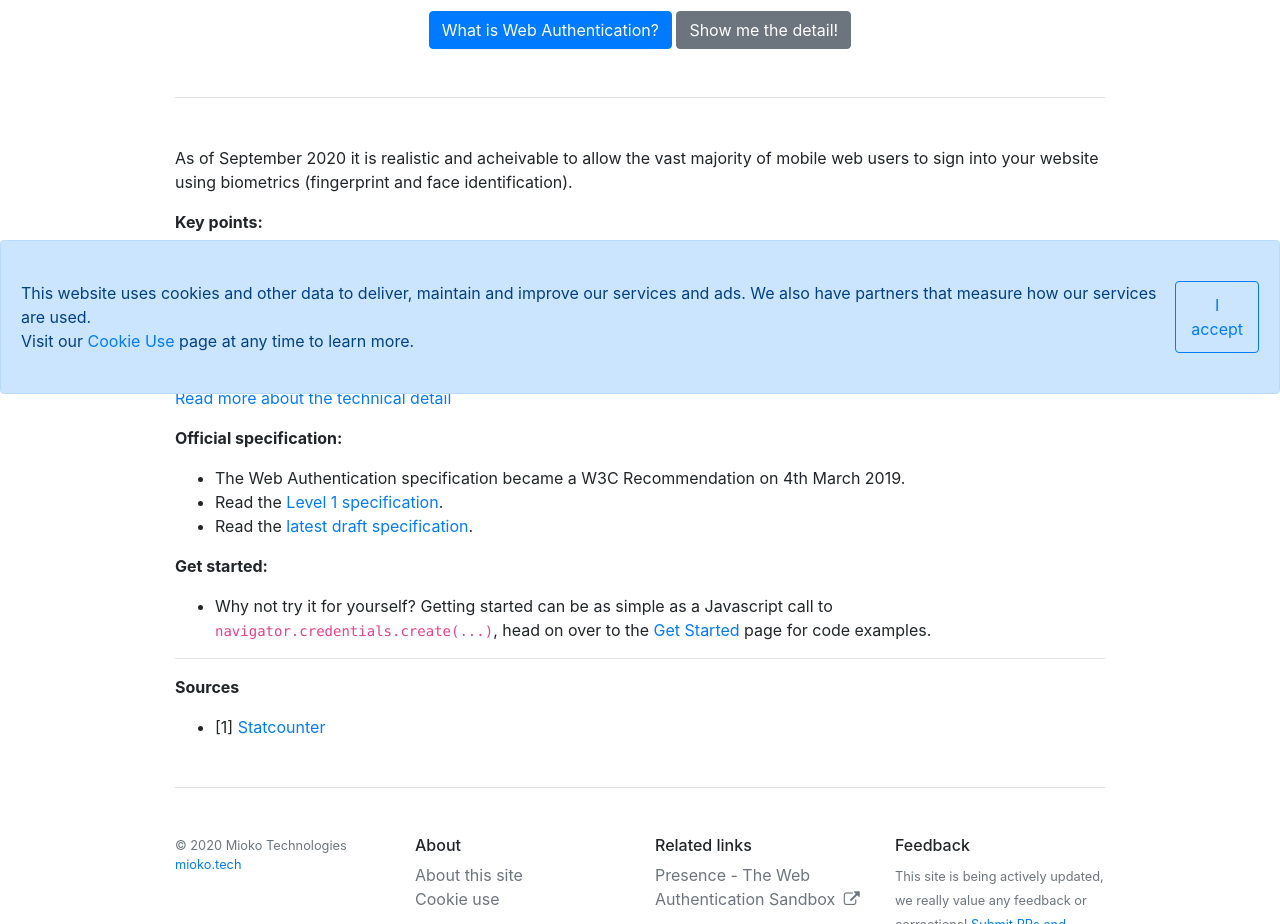
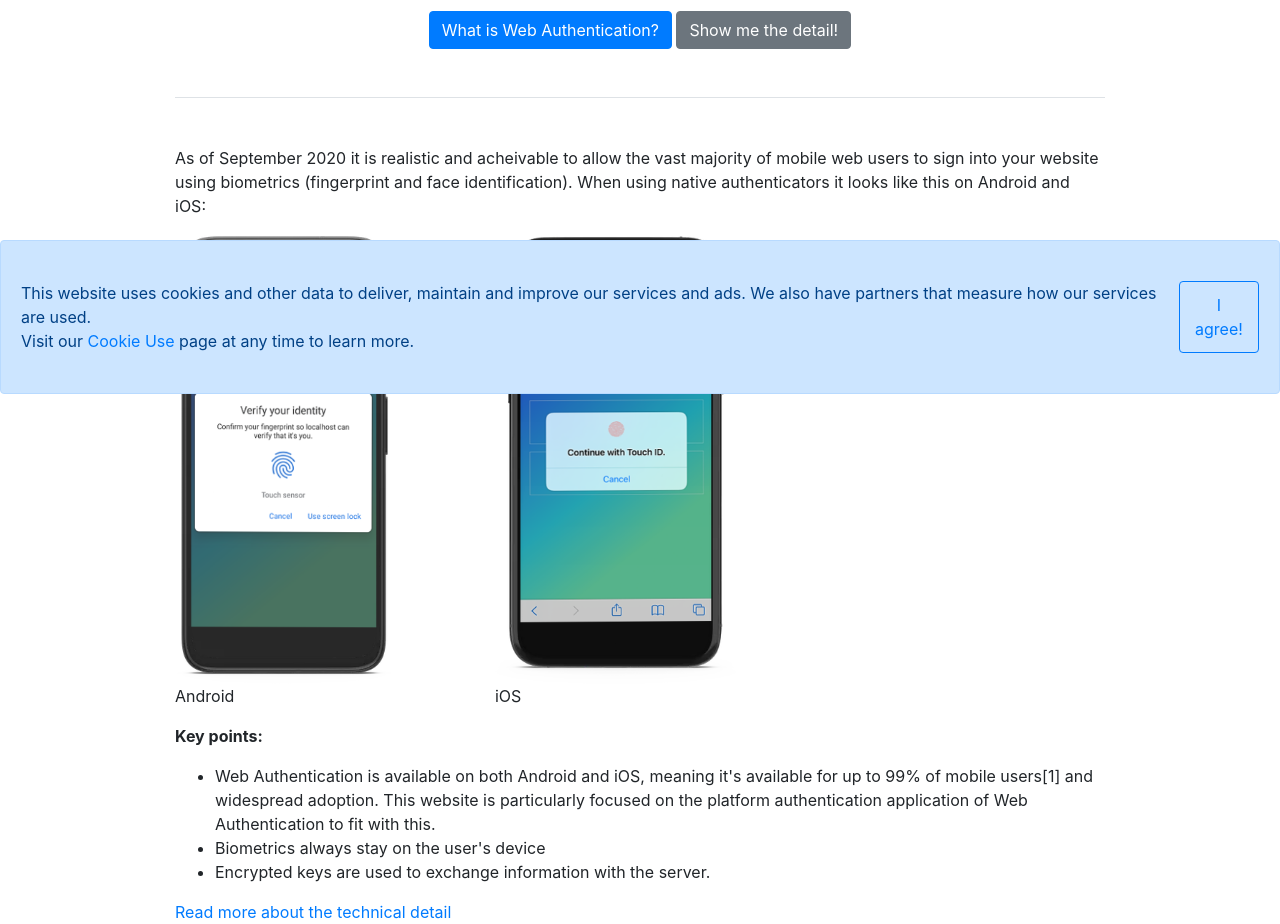
Before and after one commit to mioko-tech/letswebauth.com, a website: page src/index.html in a window 1280 px wide. Shown: the part 406-1330 px from the top of the page. Drawn offline with nearby package versions, Linux system fonts and the light colour scheme; files that its build step writes are made by us from their sources.

Commit message:
Display images on home page, update footer

```diff
--- a/src/includes/footer.html
+++ b/src/includes/footer.html
@@ -20,7 +20,7 @@
             <div class="col-6 col-md">
                 <h6>Feedback</h6>
                 <ul class="list-unstyled text-small">
-                    <li class="text-muted"><small>This site is being actively updated, we really value any feedback or corrections! <a href="https://github.com/mioko-tech/letswebauth.com/issues" target="_blank">Submit PRs and feedback on Github <i class="fa fa-external-link ml-1"></i></a></small></li>
+                    <li class="text-muted"><small>This site is being actively updated, we really value any feedback or corrections! <a href="https://github.com/mioko-tech/letswebauth.com" target="_blank">Submit PRs and feedback on Github <i class="fa fa-external-link ml-1"></i></a></small></li>
                 </ul>
             </div>
         </div>
@@ -28,7 +28,7 @@
     <div id="cookieAlert" class="cookie-alert-hidden">
         <div class="alert alert-primary d-flex cookie-alert" role="alert">
             <span class="mr-auto">This website uses cookies and other data to deliver, maintain and improve our services and ads. We also have partners that measure how our services are used.<br />Visit our <a href="https://letswebauth.com/cookie-use.html" target="_blank">Cookie Use</a> page at any time to learn more.</span>
-            <button class="btn btn-outline-primary" id="cookieAcceptButton">I accept</button>
+            <button class="btn btn-outline-primary" id="cookieAcceptButton">I agree!</button>
         </div>
     </div>
 </div>
--- a/src/index.html
+++ b/src/index.html
@@ -13,7 +13,25 @@
 <div class="container">
     <div class="pt-4 pt-md-5 border-top">
         <p>As of September 2020 it is realistic and acheivable to allow the vast majority of mobile web users to sign into your
-            website using biometrics (fingerprint and face identification).</p>
+            website using biometrics (fingerprint and face identification). When using native authenticators it looks like this on Android and iOS:</p>
+        <div class="row">
+            <div class="col-md-4">
+                <div class="thumbnail">
+                    <img src="assets/images/webauth-mockup-android.png" alt="Webauth Android" style="max-height: 450px;">
+                    <div class="caption">
+                        <p>Android</p>
+                    </div>
+                </div>
+            </div>
+            <div class="col-md-4">
+                <div class="thumbnail">
+                    <img src="assets/images/webauth-mockup-iphone.png" alt="Webauth iOS" style="max-height: 450px;">
+                    <div class="caption">
+                        <p>iOS</p>
+                    </div>
+                </div>
+            </div>
+        </div>
         <p>
           <span class="font-weight-bold">Key points:</span>
         </p>
```
